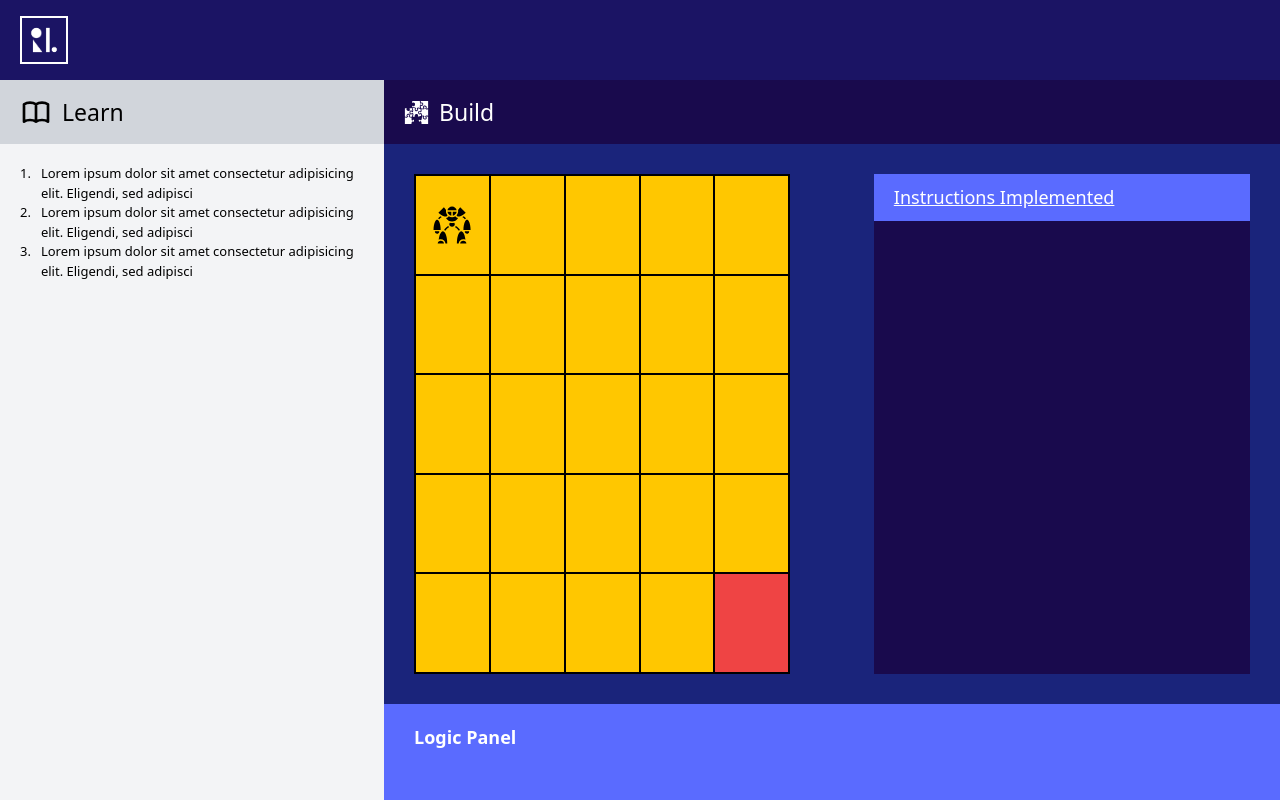
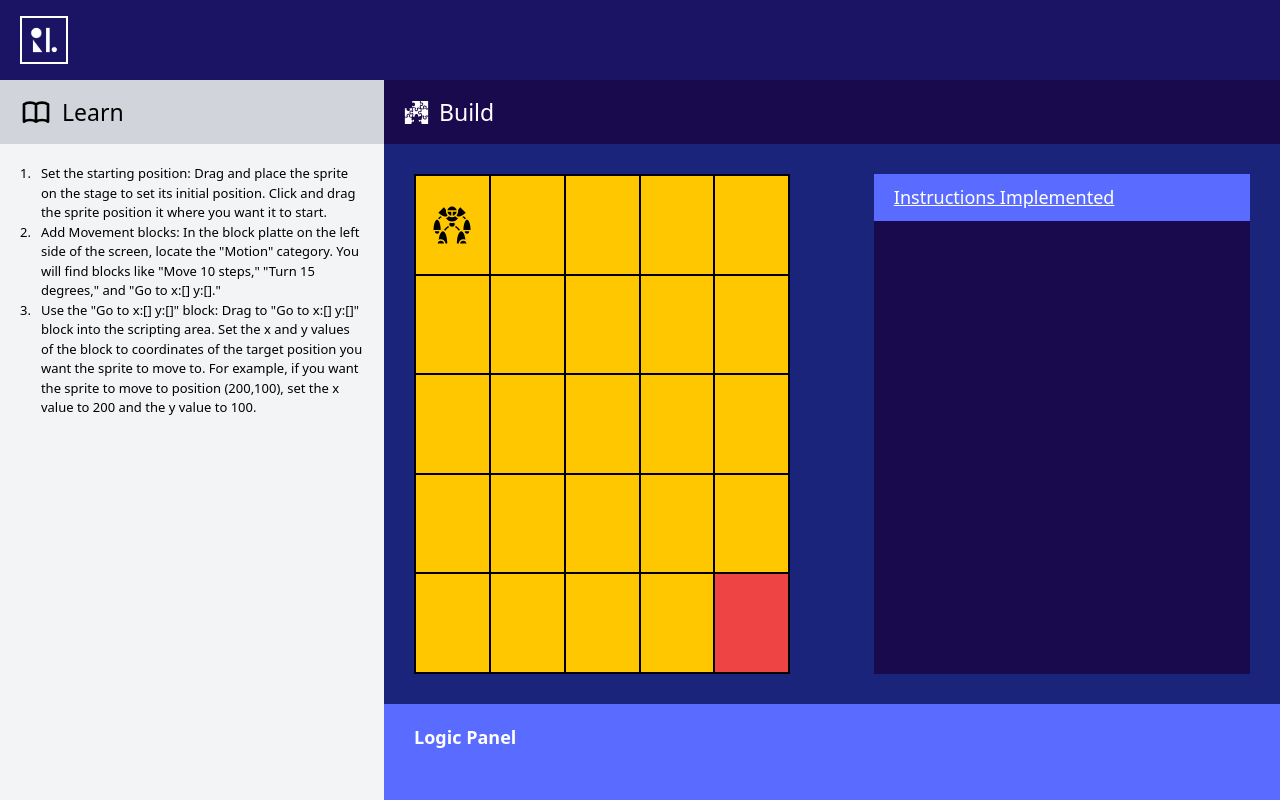
Before and after one commit to parthtyagii/RanchoLab, a React (Vite) app in the folder RanchoLab/: page / in a window 1280 px wide. Shown: the top 800 px of the page. Built offline with nearby package versions, Linux system fonts and the light colour scheme.

Commit message:
Stylling done

```diff
--- a/RanchoLab/src/Components/ControlPanel/ControlPanel.jsx
+++ b/RanchoLab/src/Components/ControlPanel/ControlPanel.jsx
@@ -3,10 +3,24 @@ import { ImArrowDown, ImArrowLeft, ImArrowRight, ImArrowUp } from 'react-icons/i
 import { FaPlay } from 'react-icons/fa';
 import { MdOutlineReplay } from 'react-icons/md';
 
-const ControlPanel = ({ playHandler, resetHandler }) => {
+const ControlPanel = ({ setSampleMaze, setDisplayInstructions, Play, instructions, setInstructions, reset, setReset }) => {
 
     const handleDragStart = (e, arrow) => {
         e.dataTransfer.setData('arrow', arrow);
+    }
+
+    const playHandler = () => {
+        setSampleMaze();
+        setDisplayInstructions([]);
+        Play(0, 0, 0, instructions);
+    }
+
+    const resetHandler = () => {
+        const arr = new Array(14).fill('');
+        setInstructions(arr);
+        setReset(!reset);
+        setSampleMaze();
+        setDisplayInstructions([]);
     }
 
     return (
--- a/RanchoLab/src/Components/Instructions/Instructions.jsx
+++ b/RanchoLab/src/Components/Instructions/Instructions.jsx
@@ -8,7 +8,7 @@ const Instructions = ({ displayInstructions }) => {
             <div className="w-[100%] h-auto text-[1.8rem] font-[500] underline px-[2rem] p-[1rem] bg-[#5a6bff] ">Instructions Implemented</div>
 
             <div className="w-[100%] h-[calc(100%-4.8rem)] flex p-[2rem] ">
-                <div className="w-[100%] h-[100%] overflow-y-scroll  flex flex-col justify-start items-start ">
+                <div className="w-[100%] h-[100%] overflow-y-scroll custom-scroll  flex flex-col justify-start items-start ">
                     {
                         displayInstructions.map((instruct, index) => {
 
--- a/RanchoLab/src/Components/Learn/Learn.jsx
+++ b/RanchoLab/src/Components/Learn/Learn.jsx
@@ -9,21 +9,26 @@ const Learn = () => {
             <div className='w-[100%] flex '>
                 <span className='mr-[1rem] text-[1.3rem] font-[500] h-[100%] '>1.</span>
                 <span className='text-[1.3rem] font-[500] '>
-                    Lorem ipsum dolor sit amet consectetur adipisicing elit. Eligendi, sed adipisci
+                    Set the starting position: Drag and place the sprite on the stage to set its initial
+                    position. Click and drag the sprite position it where you want it to start.
                 </span>
             </div>
 
             <div className='w-[100%] flex '>
                 <span className='mr-[1rem] text-[1.3rem] font-[500] h-[100%] '>2.</span>
                 <span className='text-[1.3rem] font-[500] '>
-                    Lorem ipsum dolor sit amet consectetur adipisicing elit. Eligendi, sed adipisci
+                    Add Movement blocks: In the block platte on the left side of the screen, locate the "Motion"
+                    category. You will find blocks like "Move 10 steps," "Turn 15 degrees," and "Go to x:[] y:[]."
                 </span>
             </div>
 
             <div className='w-[100%] flex '>
                 <span className='mr-[1rem] text-[1.3rem] font-[500] h-[100%] '>3.</span>
                 <span className='text-[1.3rem] font-[500] '>
-                    Lorem ipsum dolor sit amet consectetur adipisicing elit. Eligendi, sed adipisci
+                    Use the "Go to x:[] y:[]" block: Drag to "Go to x:[] y:[]" block into the scripting area.
+                    Set the x and y values of the block to coordinates of the target position you want the
+                    sprite to move to. For example, if you want the sprite to move to position (200,100),
+                    set the x value to 200 and the y value to 100.
                 </span>
             </div>
         </div>
--- a/RanchoLab/src/Components/Main/Main.jsx
+++ b/RanchoLab/src/Components/Main/Main.jsx
@@ -11,7 +11,7 @@ import Learn from '../Learn/Learn';
 const Main = () => {
 
     const [instructions, setInstructions] = useState(null);
-    const [reset, setReset] = useState();
+    const [reset, setReset] = useState(true);
     const [maze, setMaze] = useState();
     const [displayInstructions, setDisplayInstructions] = useState([]);
 
@@ -27,7 +27,7 @@ const Main = () => {
                 let move = '... Robot reached the destination!';
                 setDisplayInstructions(displayInstructions => [...displayInstructions, move]);
             }
-            else{
+            else {
                 let move = "... Robot hasn't reached the destination!";
                 setDisplayInstructions(displayInstructions => [...displayInstructions, move]);
             }
@@ -109,24 +109,9 @@ const Main = () => {
         setMaze(sampleMaze);
     }
 
-    const playHandler = () => {
-        setSampleMaze();
-        setDisplayInstructions([]);
-        Play(0, 0, 0, instructions);
-    }
-
-    const resetHandler = () => {
-        const arr = new Array(14).fill('');
-        setInstructions(arr);
-        setReset(!reset);
-        setSampleMaze();
-        console.log('reset called!')
-    }
-
     useEffect(() => {
         const arr = new Array(14).fill('');
         setInstructions(arr);
-        setReset(true);
         setSampleMaze();
     }, []);
 
@@ -150,7 +135,7 @@ const Main = () => {
 
                 <div className="w-[100%] h-[70vh] p-[3rem] flex gap-x-[10%] justify-start items-center bg-[#1a247b] ">
 
-                    <RobotMaze maze={maze} instructions={instructions} />
+                    <RobotMaze maze={maze} />
                     <Instructions displayInstructions={displayInstructions} />
 
                 </div>
@@ -161,7 +146,7 @@ const Main = () => {
                     <LogicPanel reset={reset} instructions={instructions} setInstructions={setInstructions} />
                 </div>
 
-                <ControlPanel playHandler={playHandler} resetHandler={resetHandler} />
+                <ControlPanel setSampleMaze={setSampleMaze} setDisplayInstructions={setDisplayInstructions} Play={Play} instructions={instructions} setInstructions={setInstructions} reset={reset} setReset={setReset} />
             </div>
 
         </div>
--- a/RanchoLab/src/Components/RobotMaze/RobotMaze.jsx
+++ b/RanchoLab/src/Components/RobotMaze/RobotMaze.jsx
@@ -4,8 +4,6 @@ import { GiRobotGolem } from 'react-icons/gi';
 
 
 const RobotMaze = ({ maze }) => {
-
-
 
     return (
         <div className="w-[45%] h-[100%] grid grid-rows-5 grid-cols-5 justify-items-center items-center border-[1px] border-black bg-[#ffc700] ">
--- a/RanchoLab/src/index.css
+++ b/RanchoLab/src/index.css
@@ -4,6 +4,7 @@
 
 @layer utilities {
   @variants responsive {
+
     /* Hide scrollbar for Chrome, Safari and Opera */
     .no-scrollbar::-webkit-scrollbar {
       display: none;
@@ -11,8 +12,27 @@
 
     /* Hide scrollbar for IE, Edge and Firefox */
     .no-scrollbar {
-          -ms-overflow-style: none;  /* IE and Edge */
-          scrollbar-width: none;  /* Firefox */
+      -ms-overflow-style: none;
+      /* IE and Edge */
+      scrollbar-width: none;
+      /* Firefox */
+    }
+
+
+
+    .custom-scroll::-webkit-scrollbar {
+      width: 0.8rem;
+    }
+
+    /* Track */
+    .custom-scroll::-webkit-scrollbar-track {
+      background-color: transparent;
+    }
+
+    /* Handle */
+    .custom-scroll::-webkit-scrollbar-thumb {
+      background-color: #5a6bff;
+      border-radius: 1rem;
     }
   }
 }
```
Lines whose indentation alone changed are shown as unchanged.
